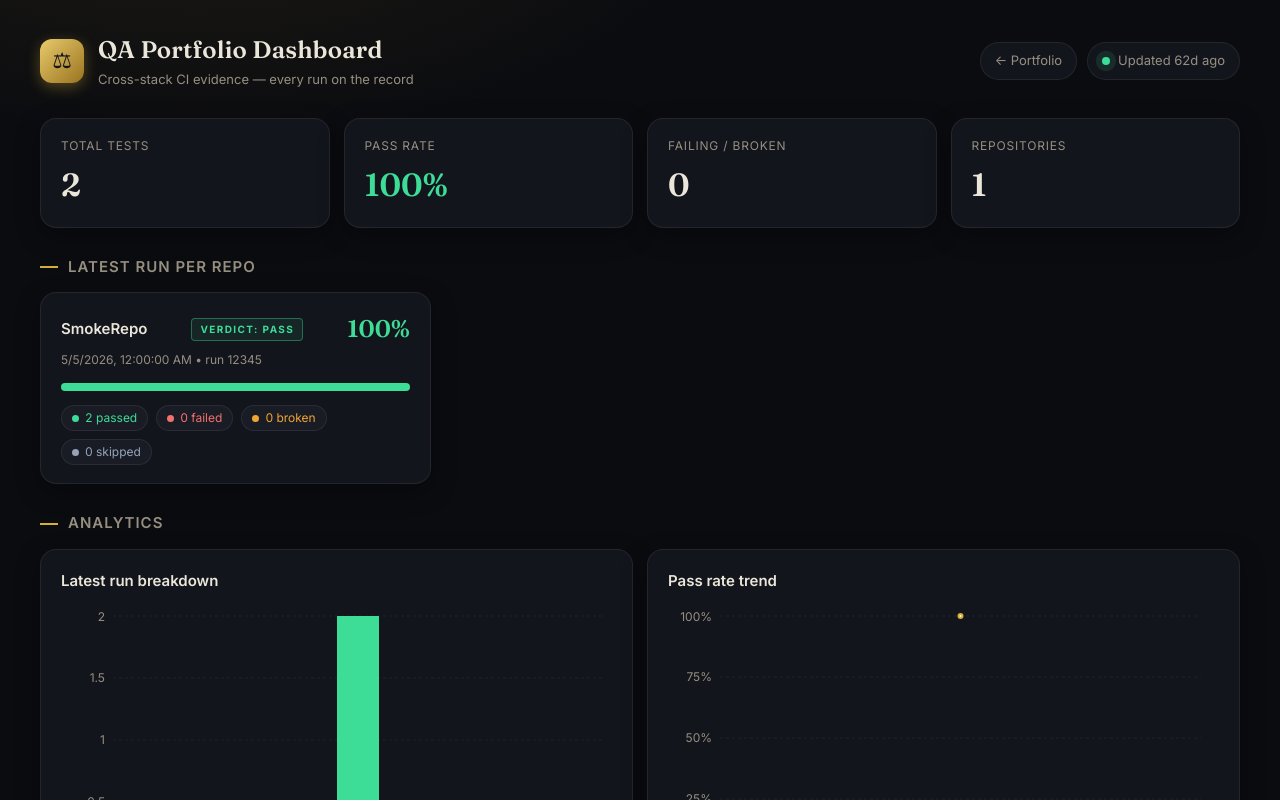
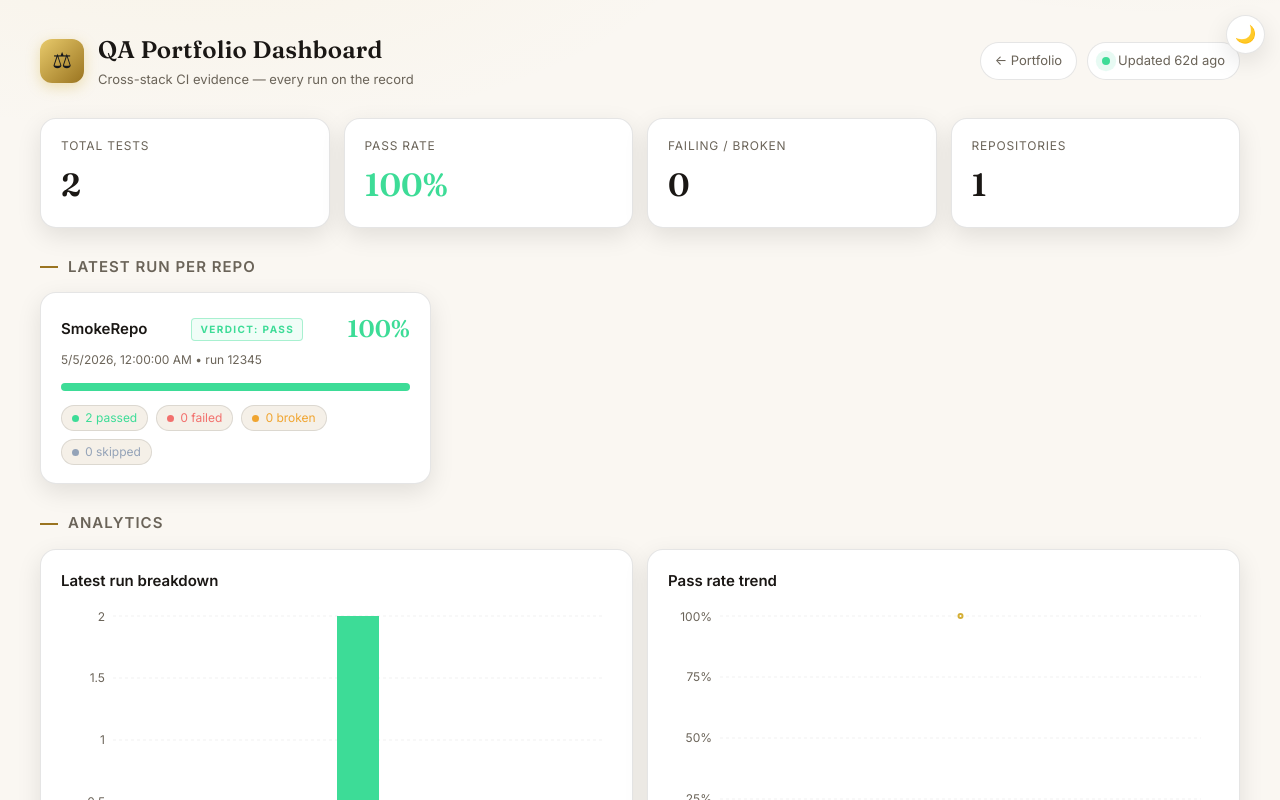
Before and after one commit to dsolisp/qa-dashboard, a React (Vite) app: page / in a window 1280 px wide. Shown: the top 800 px of the page. Built offline with nearby package versions, Linux system fonts and the light colour scheme.

Commit message:
feat: light/dark theme and update portfolio back-link

```diff
--- a/src/App.tsx
+++ b/src/App.tsx
@@ -14,6 +14,8 @@ import {
 } from 'recharts';
 import { fetchSummaries } from './api';
 import type { RepoSummary } from './types';
+import { useTheme } from './useTheme';
+import ThemeToggle from './ThemeToggle';
 
 const STATUS_COLORS = {
   passed: '#3ddc97',
@@ -29,16 +31,6 @@ const REPO_LABELS: Record<string, string> = {
   JavaSeleniumProject: 'Java Selenium',
   PlaywrightProject: 'Playwright',
   PythonSeleniumProject: 'Python Selenium',
-};
-
-const AXIS_TICK = { fill: '#968f81', fontSize: 12 };
-const GRID_STROKE = 'rgba(255,255,255,0.06)';
-const TOOLTIP_STYLE = {
-  background: '#191c25',
-  border: '1px solid rgba(212,175,55,0.25)',
-  borderRadius: 12,
-  fontSize: 13,
-  color: '#ebe6da',
 };
 
 function passRate(s: RepoSummary): number {
@@ -91,6 +83,19 @@ function verdictOf(rate: number): { label: string; cls: string } {
 }
 
 function App() {
+  const { theme } = useTheme();
+  const isDark = theme === 'dark';
+
+  const AXIS_TICK = { fill: isDark ? '#968f81' : '#6b6459', fontSize: 12 };
+  const GRID_STROKE = isDark ? 'rgba(255,255,255,0.06)' : 'rgba(0,0,0,0.06)';
+  const TOOLTIP_STYLE = {
+    background: isDark ? '#191c25' : '#ffffff',
+    border: `1px solid ${isDark ? 'rgba(212,175,55,0.25)' : 'rgba(154,116,32,0.25)'}`,
+    borderRadius: 12,
+    fontSize: 13,
+    color: isDark ? '#ebe6da' : '#1a1714',
+  };
+
   const { data, isLoading, error } = useQuery({
     queryKey: ['summaries'],
     queryFn: fetchSummaries,
@@ -171,6 +176,7 @@ function App() {
 
   return (
     <div className="app">
+      <ThemeToggle />
       <header className="header">
         <div className="brand">
           <div className="brand-mark">⚖</div>
@@ -180,7 +186,7 @@ function App() {
           </div>
         </div>
         <div className="header-right">
-          <a className="back-link" href="https://dsolisp.github.io/portfolio/">
+          <a className="back-link" href="https://dsolisp.github.io">
             ← Portfolio
           </a>
           {latestTimestamp && (
--- /dev/null
+++ b/src/ThemeToggle.tsx
@@ -0,0 +1,15 @@
+import { useTheme } from './useTheme';
+
+export default function ThemeToggle() {
+  const { theme, toggle } = useTheme();
+  return (
+    <button
+      onClick={toggle}
+      title={theme === 'light' ? 'Switch to dark mode' : 'Switch to light mode'}
+      aria-label="Toggle theme"
+      className="theme-toggle"
+    >
+      {theme === 'light' ? '🌙' : '☀️'}
+    </button>
+  );
+}
--- a/src/index.css
+++ b/src/index.css
@@ -26,6 +26,53 @@
   text-rendering: optimizeLegibility;
   -webkit-font-smoothing: antialiased;
   -moz-osx-font-smoothing: grayscale;
+}
+
+/* === Light theme === */
+[data-theme="light"] {
+  --bg: #faf7f2;
+  --panel: #ffffff;
+  --panel-2: #f5f0e8;
+  --border: rgba(0, 0, 0, 0.10);
+  --text: #1a1714;
+  --muted: #6b6459;
+  --gold: #9a7420;
+  --accent: #9a7420;
+  --shadow: 0 8px 24px rgba(0, 0, 0, 0.10);
+  color-scheme: light;
+  color: var(--text);
+  background: var(--bg);
+}
+
+[data-theme="light"] body {
+  background:
+    radial-gradient(900px 420px at 15% -10%, rgba(212, 175, 55, 0.06), transparent 60%),
+    radial-gradient(800px 400px at 90% -20%, rgba(150, 110, 30, 0.05), transparent 60%),
+    var(--bg);
+}
+
+/* === Theme toggle button === */
+.theme-toggle {
+  position: fixed;
+  top: 1rem;
+  right: 1rem;
+  z-index: 9999;
+  width: 2.6rem;
+  height: 2.6rem;
+  border-radius: 50%;
+  border: 1px solid var(--border);
+  background: var(--panel);
+  color: var(--text);
+  cursor: pointer;
+  font-size: 1.15rem;
+  display: flex;
+  align-items: center;
+  justify-content: center;
+  box-shadow: var(--shadow);
+  transition: border-color 0.18s ease, background 0.18s ease;
+}
+.theme-toggle:hover {
+  border-color: var(--gold);
 }
 
 body {
--- a/src/main.tsx
+++ b/src/main.tsx
@@ -3,6 +3,14 @@ import { createRoot } from 'react-dom/client'
 import { QueryClient, QueryClientProvider } from '@tanstack/react-query'
 import './index.css'
 import App from './App.tsx'
+
+// Apply saved theme before first paint to avoid flash
+;(function () {
+  try {
+    const t = localStorage.getItem('qa-dashboard-theme')
+    document.documentElement.dataset.theme = t === 'dark' ? 'dark' : 'light'
+  } catch {}
+})()
 
 const queryClient = new QueryClient()
 
--- /dev/null
+++ b/src/useTheme.ts
@@ -0,0 +1,24 @@
+import { useEffect, useState } from 'react';
+
+const KEY = 'qa-dashboard-theme';
+
+export function useTheme() {
+  const [theme, setTheme] = useState<'light' | 'dark'>(() => {
+    try {
+      const s = localStorage.getItem(KEY);
+      return s === 'dark' ? 'dark' : 'light';
+    } catch {
+      return 'light';
+    }
+  });
+
+  useEffect(() => {
+    document.documentElement.dataset.theme = theme;
+    localStorage.setItem(KEY, theme);
+  }, [theme]);
+
+  return {
+    theme,
+    toggle: () => setTheme((t) => (t === 'light' ? 'dark' : 'light')),
+  };
+}
```
